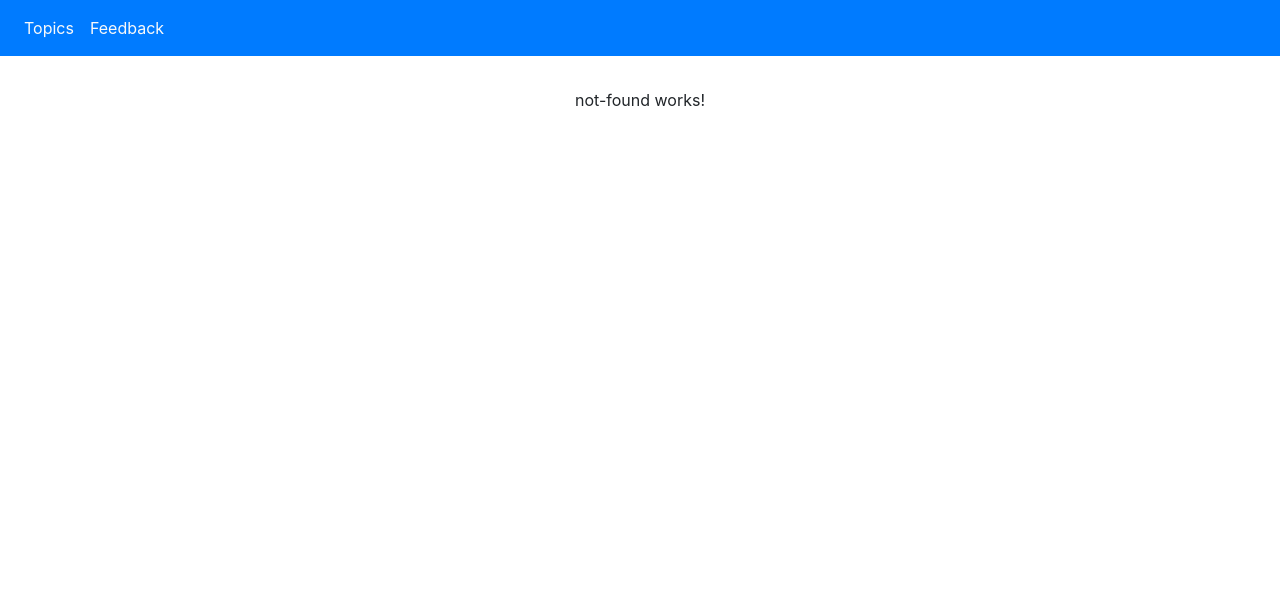
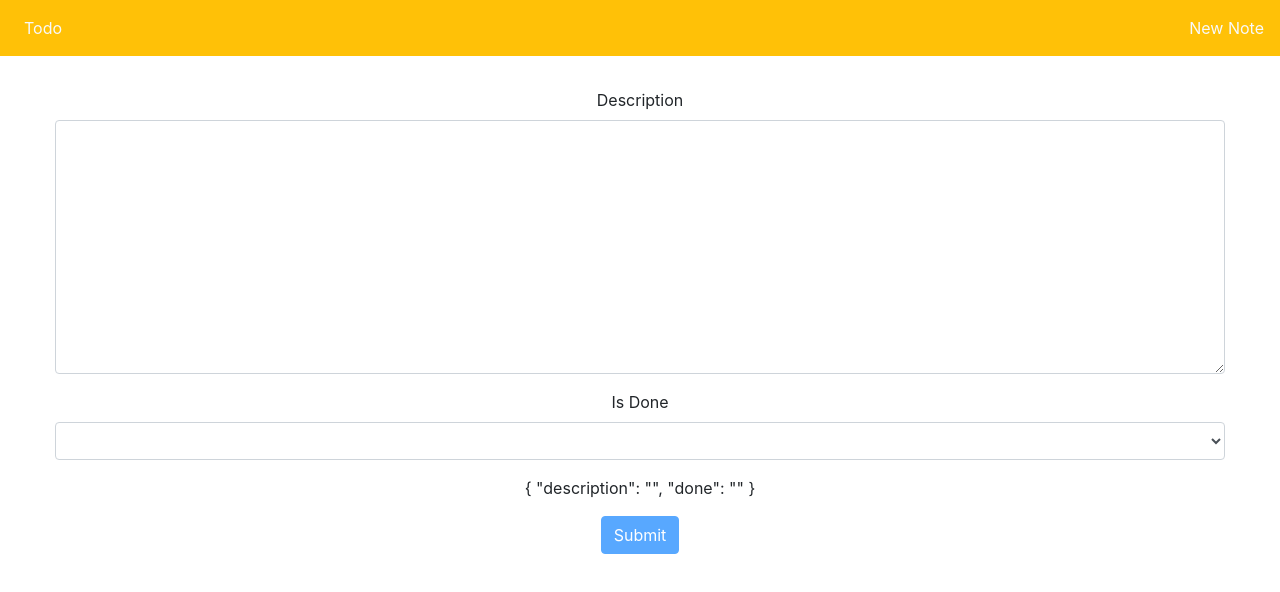
Before and after one commit to turkaytunc/trakya-sozluk, an Angular app: page /todo/new in a window 1280 px wide. Shown: the top 592 px of the page. Built offline with nearby package versions, Linux system fonts and the light colour scheme.

Commit message:
newtodo completed

```diff
--- a/src/app/app-routing.module.ts
+++ b/src/app/app-routing.module.ts
@@ -1,10 +1,66 @@
-import { NgModule } from '@angular/core';
-import { Routes, RouterModule } from '@angular/router';
+import {NgModule} from '@angular/core';
+import {Routes, RouterModule} from '@angular/router';
+import {TopicsComponent} from './topics/topics.component';
+import {TodoComponent} from './todo/todo.component';
+import {PersonComponent} from './person/person.component';
+import {FeedbackComponent} from './feedback/feedback.component';
+import {ContactFormComponent} from './contact-form/contact-form.component';
+import {NewCourseFormComponent} from './new-course-form/new-course-form.component';
+import {SignupFormComponent} from './signup-form/signup-form.component';
+import {NotFoundComponent} from './not-found/not-found.component';
+import {NewtodoComponent} from './newtodo/newtodo.component';
 
-const routes: Routes = [];
+
+const routes: Routes = [
+  {
+    path: 'topics',
+    component: TopicsComponent
+  },
+  {
+    path: 'todo',
+    component: TodoComponent,
+  },
+  {
+    path: 'todo/new',
+    component: NewtodoComponent
+  },
+  {
+    path: 'person',
+    component: PersonComponent
+  },
+  {
+    path: 'feedback',
+    component: FeedbackComponent
+  },
+  {
+    path: 'contact',
+    component: ContactFormComponent
+  },
+  {
+    path: 'a',
+    component: NewCourseFormComponent
+  },
+  {
+    path: 'login',
+    component: SignupFormComponent
+  },
+  {
+    path: '',
+    component: TopicsComponent,
+    pathMatch: 'full'
+  },
+  {
+    path: '**',
+    component: NotFoundComponent
+  },
+];
+
 
 @NgModule({
   imports: [RouterModule.forRoot(routes)],
   exports: [RouterModule]
 })
-export class AppRoutingModule { }
+
+
+export class AppRoutingModule {
+}
--- a/src/app/app.module.ts
+++ b/src/app/app.module.ts
@@ -23,47 +23,10 @@ import {PersonComponent} from './person/person.component';
 import {PersonService} from './person.service';
 import {TodoComponent} from './todo/todo.component';
 import {TodoService} from './todo.service';
+import { NewtodoComponent } from './newtodo/newtodo.component';
 
 
-const appRoutes: Routes = [
-  {
-    path: 'topics',
-    component: TopicsComponent
-  },
-  {
-    path: 'todo',
-    component: TodoComponent
-  },
-  {
-    path: 'person',
-    component: PersonComponent
-  },
-  {
-    path: 'feedback',
-    component: FeedbackComponent
-  },
-  {
-    path: 'contact',
-    component: ContactFormComponent
-  },
-  {
-    path: 'a',
-    component: NewCourseFormComponent
-  },
-  {
-    path: 'login',
-    component: SignupFormComponent
-  },
-  {
-    path: '',
-    component: TopicsComponent,
-    pathMatch: 'full'
-  },
-  {
-    path: '**',
-    component: NotFoundComponent
-  },
-];
+
 
 
 @NgModule({
@@ -81,14 +44,14 @@ const appRoutes: Routes = [
     SignupFormComponent,
     NewCourseFormComponent,
     PersonComponent,
-    TodoComponent
+    TodoComponent,
+    NewtodoComponent
   ],
   imports: [
     BrowserModule,
     AppRoutingModule,
     FormsModule,
     HttpClientModule,
-    RouterModule.forRoot(appRoutes, {enableTracing: true}),
     ReactiveFormsModule
   ],
   providers: [
--- a/src/app/navigation/navigation.component.html
+++ b/src/app/navigation/navigation.component.html
@@ -1,5 +1,5 @@
 <!--navbar-->
-<nav class="navbar navbar-expand-sm navbar-light bg-primary fixed-top" style="margin-bottom: 10px">
+<nav class="navbar navbar-expand-sm navbar-light bg-warning fixed-top" style="margin-bottom: 10px">
 
   <button class="navbar-toggler bg-light" data-toggle="collapse"
           data-target="#nav" type="button"><span class="navbar-toggler-icon"></span></button>
@@ -7,11 +7,12 @@
   <div class="collapse navbar-collapse justify-content-between" id="nav">
     <ul class="navbar-nav">
       <li class="nav-item">
-        <a class="nav-link text-light text-capitalize" routerLink="/topics">Topics</a>
+        <a class="nav-link text-light text-capitalize" routerLink="/todo">todo</a>
       </li>
-      <li class="nav-item">
-        <a class="nav-link text-light text-capitalize" routerLink="/feedback">Feedback</a>
-      </li>
+    </ul>
+
+    <ul class="navbar-nav">
+      <a class="nav-item text-light text-capitalize" routerLink="/todo/new" (click)="addNewNote()">New Note</a>
     </ul>
 
   </div>
--- a/src/app/navigation/navigation.component.ts
+++ b/src/app/navigation/navigation.component.ts
@@ -1,4 +1,4 @@
-import { Component, OnInit } from '@angular/core';
+import {Component, OnInit} from '@angular/core';
 
 @Component({
   selector: 'app-navigation',
@@ -7,9 +7,13 @@ import { Component, OnInit } from '@angular/core';
 })
 export class NavigationComponent implements OnInit {
 
-  constructor() { }
+  constructor() {
+  }
 
   ngOnInit() {
   }
 
+  addNewNote(): void {
+    console.log('tiklandi');
+  }
 }
--- /dev/null
+++ b/src/app/newtodo/newtodo.component.css
@@ -0,0 +1,5 @@
+.center_align {
+  text-align:center;
+  width: 100%;
+  text-align-last:center;
+}
--- /dev/null
+++ b/src/app/newtodo/newtodo.component.html
@@ -0,0 +1,37 @@
+<form #f="ngForm" class="rol-sm-12" (ngSubmit)="submit(f)">
+
+  <div class="form-group">
+    <label for="description">Description</label>
+    <textarea required
+              ngModel
+              name="description"
+              #description="ngModel"
+              id="description"
+              cols="30"
+              rows="10"
+              class="form-control"
+              minlength="10">
+    </textarea>
+    <div class="alert alert-danger"
+         *ngIf="description.touched && !description.valid">
+      <div *ngIf="description.errors.required">
+        Description is required
+      </div>
+      <div *ngIf="description.errors.minlength">
+        Description should be minimum {{description.errors.minlength.requiredLength}}
+      </div>
+    </div>
+  </div>
+
+
+  <div class="form-group">
+    <label for="done">Is Done</label>
+    <select ngModel name="done" id="done" class="form-control center_align">
+      <option [value]="true">Yes</option>
+      <option [value]="false">No</option>
+    </select>
+  </div>
+
+  <p>{{ f.value | json }}</p>
+  <button class="btn btn-primary" [disabled]="!f.valid">Submit</button>
+</form>
--- /dev/null
+++ b/src/app/newtodo/newtodo.component.ts
@@ -0,0 +1,33 @@
+import {Component, OnInit} from '@angular/core';
+import {HttpClient} from '@angular/common/http';
+
+@Component({
+  selector: 'app-newtodo',
+  templateUrl: './newtodo.component.html',
+  styleUrls: ['./newtodo.component.css']
+})
+export class NewtodoComponent implements OnInit {
+
+  meth = [
+    {id: 1, status: '1'},
+    {id: 2, status: '2'}
+  ];
+
+  constructor(private http: HttpClient) {
+  }
+
+  ngOnInit() {
+  }
+
+  submit(f): void {
+    const url = 'http://localhost:8080/todo';
+    this.http.post(url, f.value).subscribe(
+      res => {
+        location.reload();
+      },
+      err => {
+        alert('An error has occured while sending feedback');
+      }
+    );
+  }
+}
```
Also changed, not shown: 1 other file (tests, documents, lock files or other folders).
